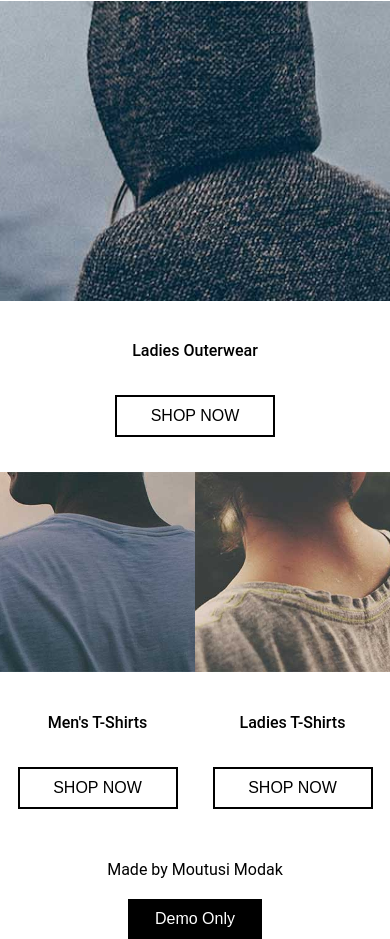
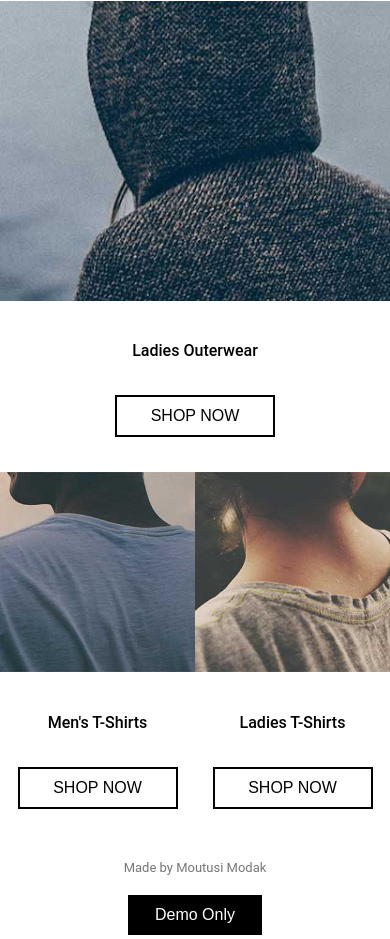
Before and after one commit to moutusimodak/shop-polymer-project, a plain HTML site: page home.html in a window 390 px wide. Shown: the part 539-1478 px from the top of the page. Drawn offline with Linux system fonts and the light colour scheme.

Commit message:
modified footer part

```diff
--- a/home.html
+++ b/home.html
@@ -86,7 +86,7 @@
   </section>
 
   <footer>
-    <p>Made by Moutusi Modak</p>
+    <p class="sub-footer">Made by Moutusi Modak</p>
     <button class="polymer-btn">Demo Only</button>
   </footer>
 </body>
--- a/single-item.css
+++ b/single-item.css
@@ -133,9 +133,7 @@ ul li {
   font-family: Roboto, Noto, sans-serif;
 }
 
-.single-page-footer {
-  margin-top: 180px;
-}
+
 
 /* --------------------------------------------------------Responsive part-------------------------------------------------------- */
 @media (min-width: 1440px) {
@@ -284,10 +282,7 @@ ul li {
     font-size: 12px;
   }
 
-  .single-page-footer {
-    margin-top: 100px;
-  }
-  .single-page-footer {
+  footer{
     display: none;
   }
 }
--- a/style.css
+++ b/style.css
@@ -86,12 +86,12 @@ footer {
   padding-bottom: 0;
 }
 
-footer .p {
+.sub-footer{
+  font-size:13px;
+  color: #757575;
   text-align: center;
-  font-size: 5px;
 }
 
-/* Sub Footer Part */
 
 .polymer-btn {
   padding: 10px 26px;
```
Also changed, not shown: item-listing-page.html (+1 -1 lines), single-item-page.html (+4 -2 lines).
